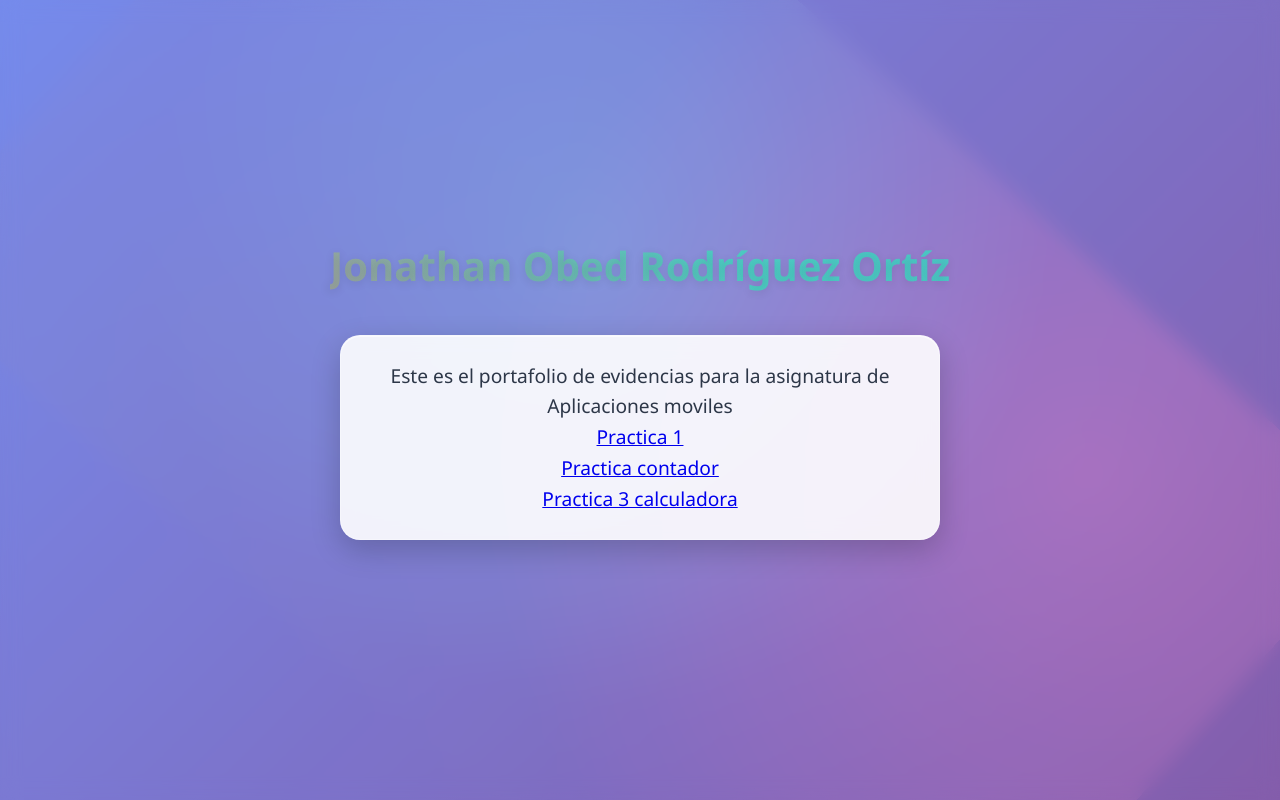
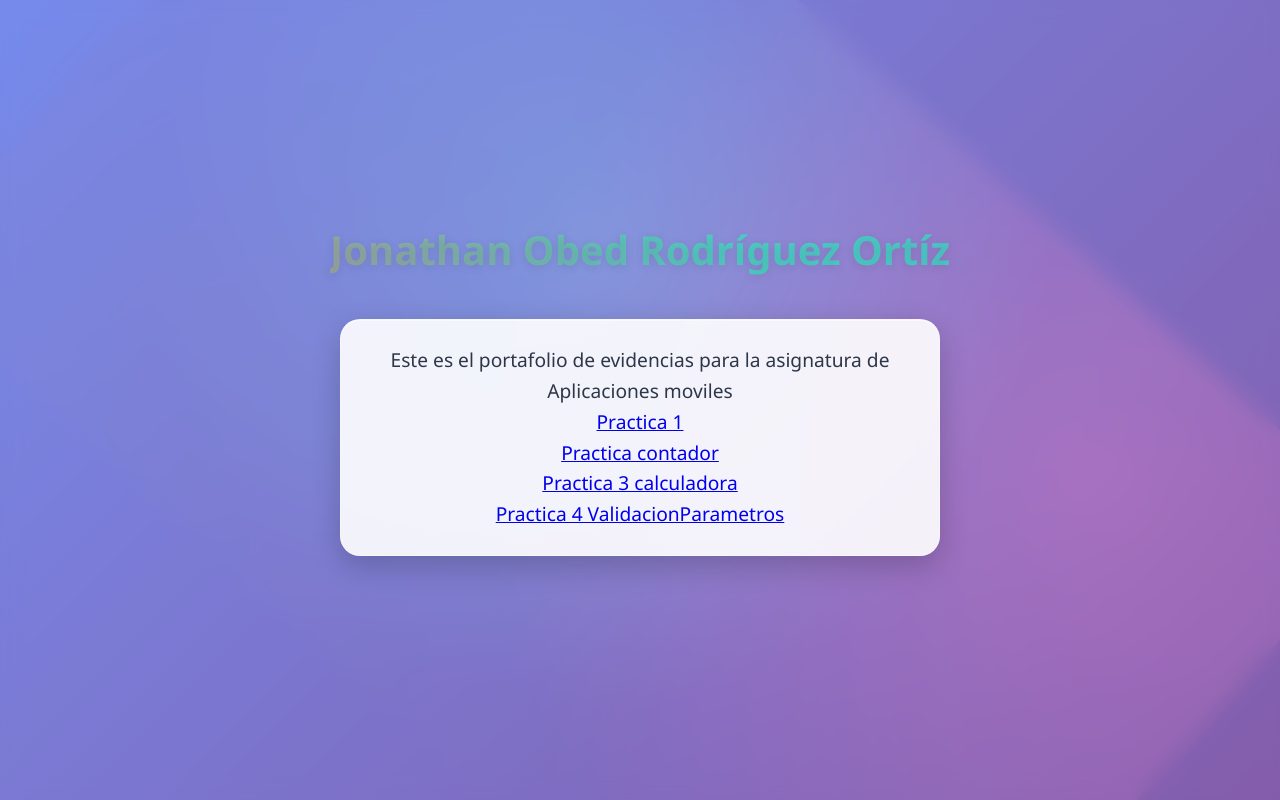
Before and after one commit to snakergamer/5IV8_Rodr-guezOrt-zJonathanObed_AM, a plain HTML site: page index.html in a window 1280 px wide. Drawn offline with Linux system fonts and the light colour scheme.

Commit message:
practica adjuntado al index

```diff
--- a/index.html
+++ b/index.html
@@ -16,6 +16,8 @@
         <a href="./appcontador/App.js">Practica contador</a>
         <br>
         <a href="./CalculadoraBasica/App.js">Practica 3 calculadora</a>
+         <br>
+        <a href="./CalculadoraBasica/App.js">Practica 4 ValidacionParametros</a>
     </p>
 
     <br>
```
